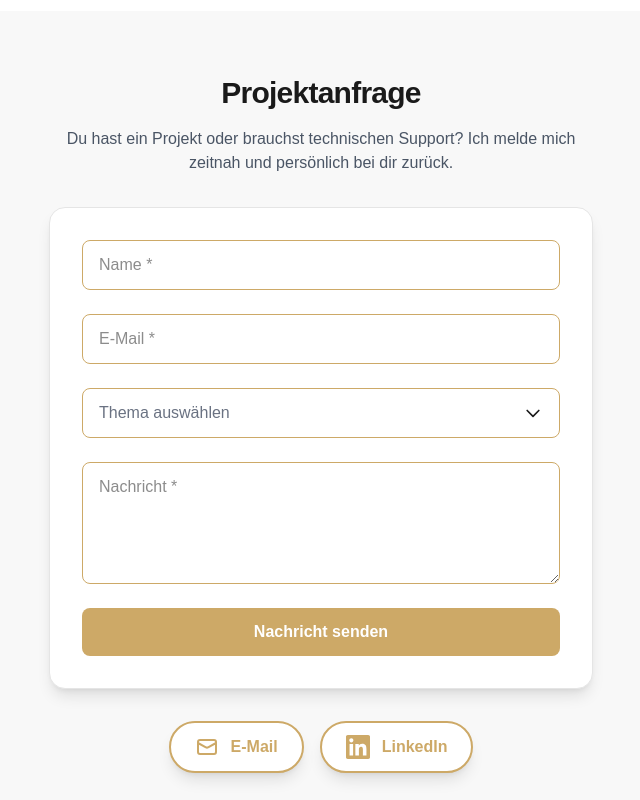
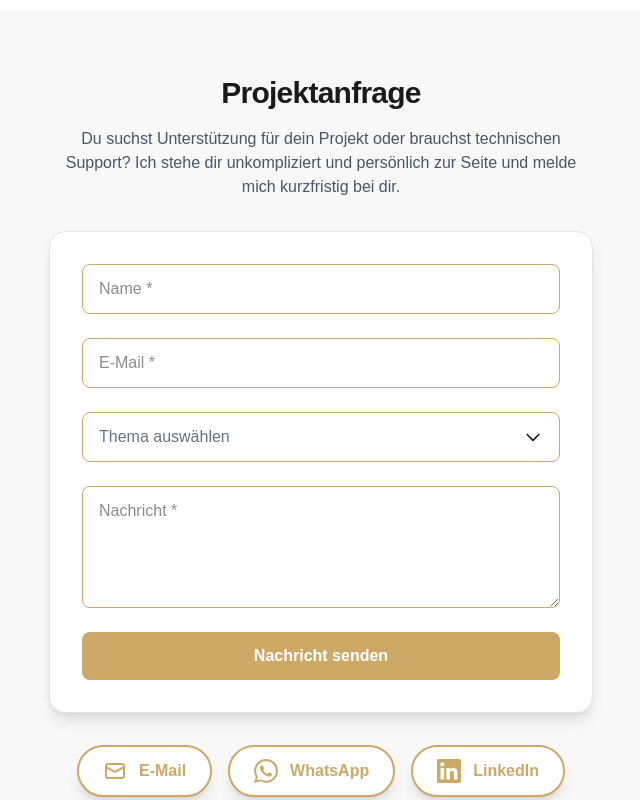
Before and after one commit to yannic93/freelance-onpager, a Next.js app: page / in a window 1280 px wide. Shown: the part 3680-4480 px from the top of the page, without its empty margins (319-959 px from the left). Built offline with nearby package versions, Linux system fonts and the light colour scheme.

Commit message:
Add WhatsApp button to contact section and update contact text

```diff
--- a/src/app/components/Contact.tsx
+++ b/src/app/components/Contact.tsx
@@ -98,7 +98,8 @@
           Projektanfrage
         </h2>
         <p className={`text-center mb-8 max-w-lg mx-auto ${isDarkMode ? 'text-gray-300' : 'text-gray-600'}`}>
-          Du hast ein Projekt oder brauchst technischen Support? Ich melde mich zeitnah und persönlich bei dir zurück.
+        Du suchst Unterstützung für dein Projekt oder brauchst technischen Support?
+        Ich stehe dir unkompliziert und persönlich zur Seite und melde mich kurzfristig bei dir.
         </p>
         <form onSubmit={handleSubmit} className={`rounded-2xl shadow-lg p-8 flex flex-col gap-6 transition-colors duration-300`} style={{
           backgroundColor: 'var(--card-bg)',
@@ -235,6 +236,17 @@
             E-Mail
           </a>
           <a
+            href="https://wa.me/4915569260927"
+            target="_blank"
+            rel="noopener noreferrer"
+            className="flex items-center justify-center gap-3 rounded-full border-2 border-[#cda967] text-[#cda967] bg-white px-6 py-3 font-semibold text-base shadow-lg hover:bg-[#f5efe6] hover:shadow-xl transition-all duration-200 transform hover:scale-105"
+          >
+            <svg className="w-6 h-6" fill="currentColor" viewBox="0 0 24 24">
+              <path d="M17.472 14.382c-.297-.149-1.758-.867-2.03-.967-.273-.099-.471-.148-.67.15-.197.297-.767.966-.94 1.164-.173.199-.347.223-.644.075-.297-.15-1.255-.463-2.39-1.475-.883-.788-1.48-1.761-1.653-2.059-.173-.297-.018-.458.13-.606.134-.133.298-.347.446-.52.149-.174.198-.298.298-.497.099-.198.05-.371-.025-.52-.075-.149-.669-1.612-.916-2.207-.242-.579-.487-.5-.669-.51-.173-.008-.371-.01-.57-.01-.198 0-.52.074-.792.372-.272.297-1.04 1.016-1.04 2.479 0 1.462 1.065 2.875 1.213 3.074.149.198 2.096 3.2 5.077 4.487.709.306 1.262.489 1.694.625.712.227 1.36.195 1.871.118.571-.085 1.758-.719 2.006-1.413.248-.694.248-1.289.173-1.413-.074-.124-.272-.198-.57-.347m-5.421 7.403h-.004a9.87 9.87 0 01-5.031-1.378l-.361-.214-3.741.982.998-3.648-.235-.374a9.86 9.86 0 01-1.51-5.26c.001-5.45 4.436-9.884 9.888-9.884 2.64 0 5.122 1.03 6.988 2.898a9.825 9.825 0 012.893 6.994c-.003 5.45-4.437 9.884-9.885 9.884m8.413-18.297A11.815 11.815 0 0012.05 0C5.495 0 .16 5.335.157 11.892c0 2.096.547 4.142 1.588 5.945L.057 24l6.305-1.654a11.882 11.882 0 005.683 1.448h.005c6.554 0 11.89-5.335 11.893-11.893A11.821 11.821 0 0020.885 3.488"/>
+            </svg>
+            WhatsApp
+          </a>
+          <a
             href="https://www.linkedin.com/in/yannic-nandy-7287631a3/"
             target="_blank"
             rel="noopener noreferrer"
```
